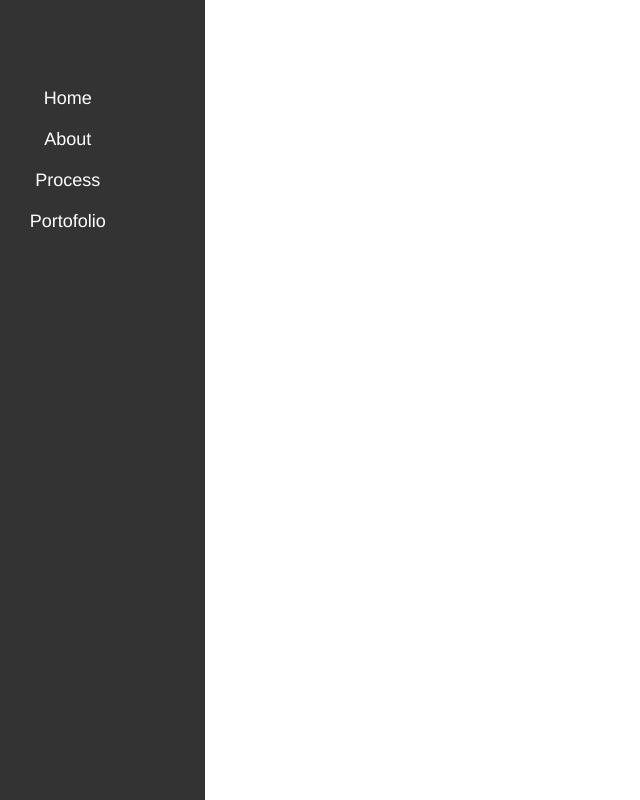
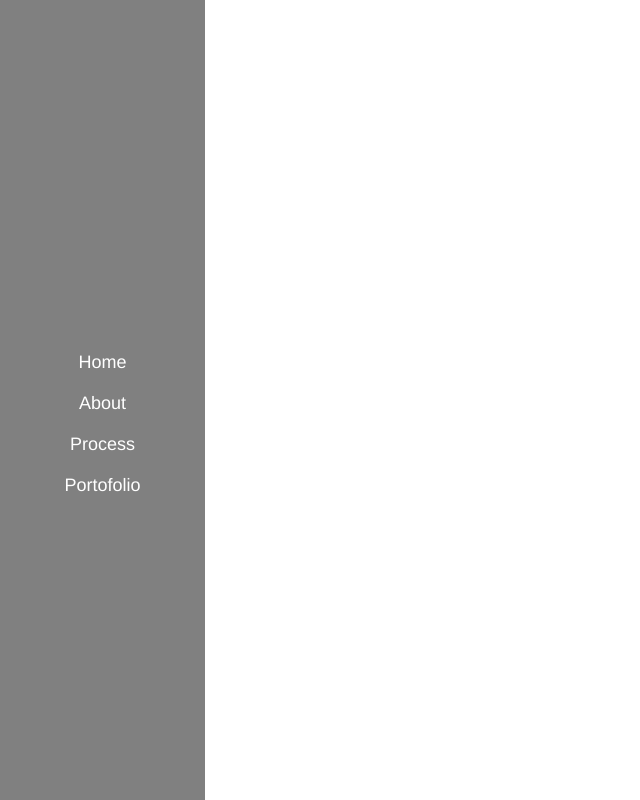
Before and after one commit to Dwaysetya/fgo24-dom-navbar, a website: page index.html in a window 1024 px wide. Shown: the whole page, without its empty margins (0-640 px from the left). Drawn offline with Linux system fonts and the light colour scheme.

Commit message:
feat:make changes from inline block to flex in the css file

```diff
--- a/style.css
+++ b/style.css
@@ -11,7 +11,8 @@ body {
 
 @media screen and (min-width: 1024px) {
   header {
-    position: static;
+    display: flex;
+    justify-content: center;
     width: 100%;
     height: auto;
     top: 0;
@@ -19,12 +20,15 @@ body {
   }
 
   .page-nav {
-    display: inline-block;
+    display: flex;
     width: 58%;
     text-align: right;
     vertical-align: top;
     padding-top: 8px;
+    display: flex;
+    flex-direction: row;
     margin-bottom: 10px;
+    justify-content: center;
   }
 
   .page-nav a {
@@ -44,18 +48,20 @@ body {
     top: 0;
     width: 20%;
     height: 100%;
-    background-color: #333;
+    background-color: grey;
     color: white;
     padding: 20px;
   }
 
   .page-nav {
-    display: block;
+    display: flex;
+    flex-direction: column;
     margin-top: 50px;
   }
 
   .page-nav a {
-    display: block;
+    display: flex;
+    flex-direction: column;
     padding: 10px 0;
     color: white;
     text-decoration: none;
```
